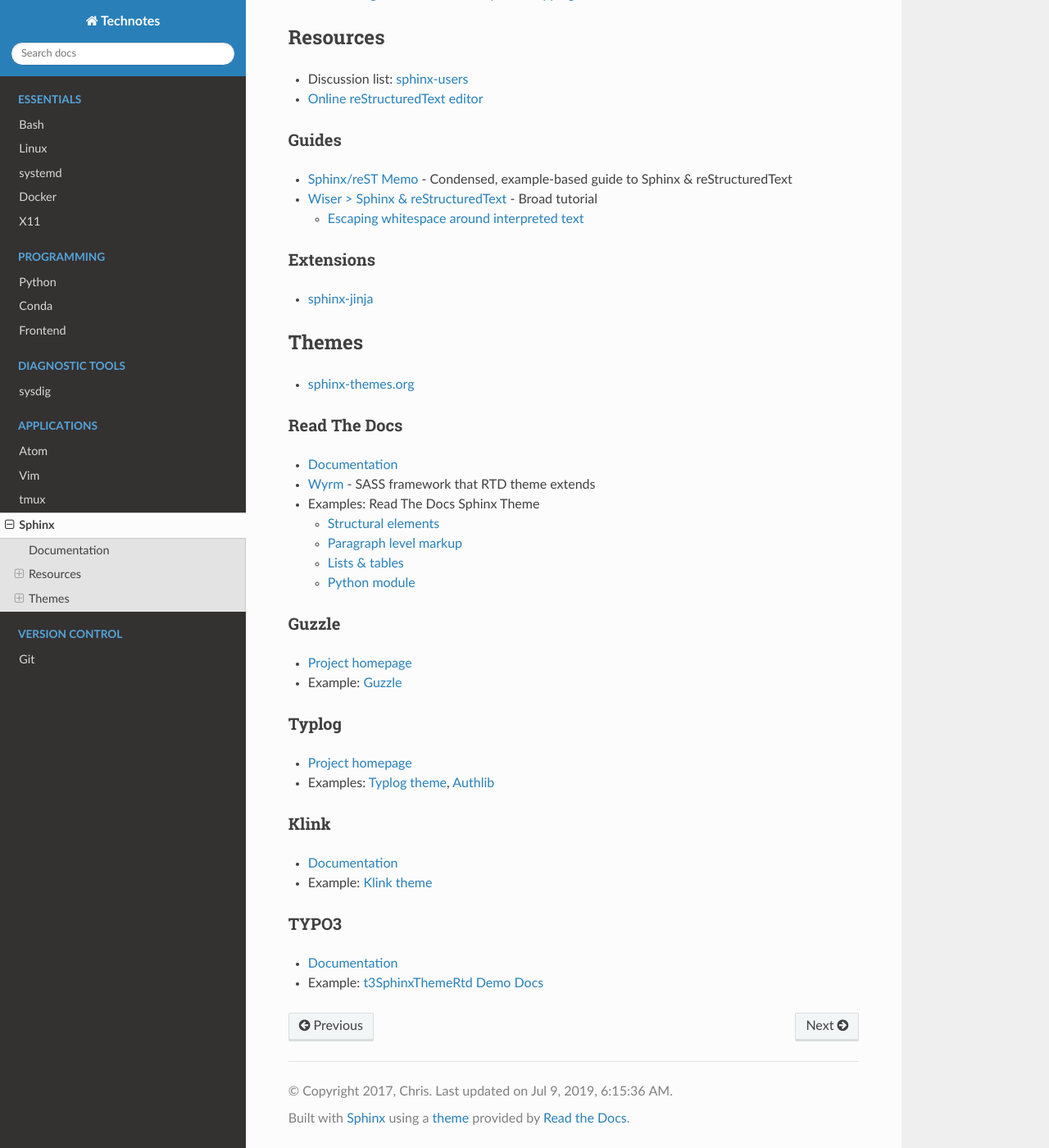
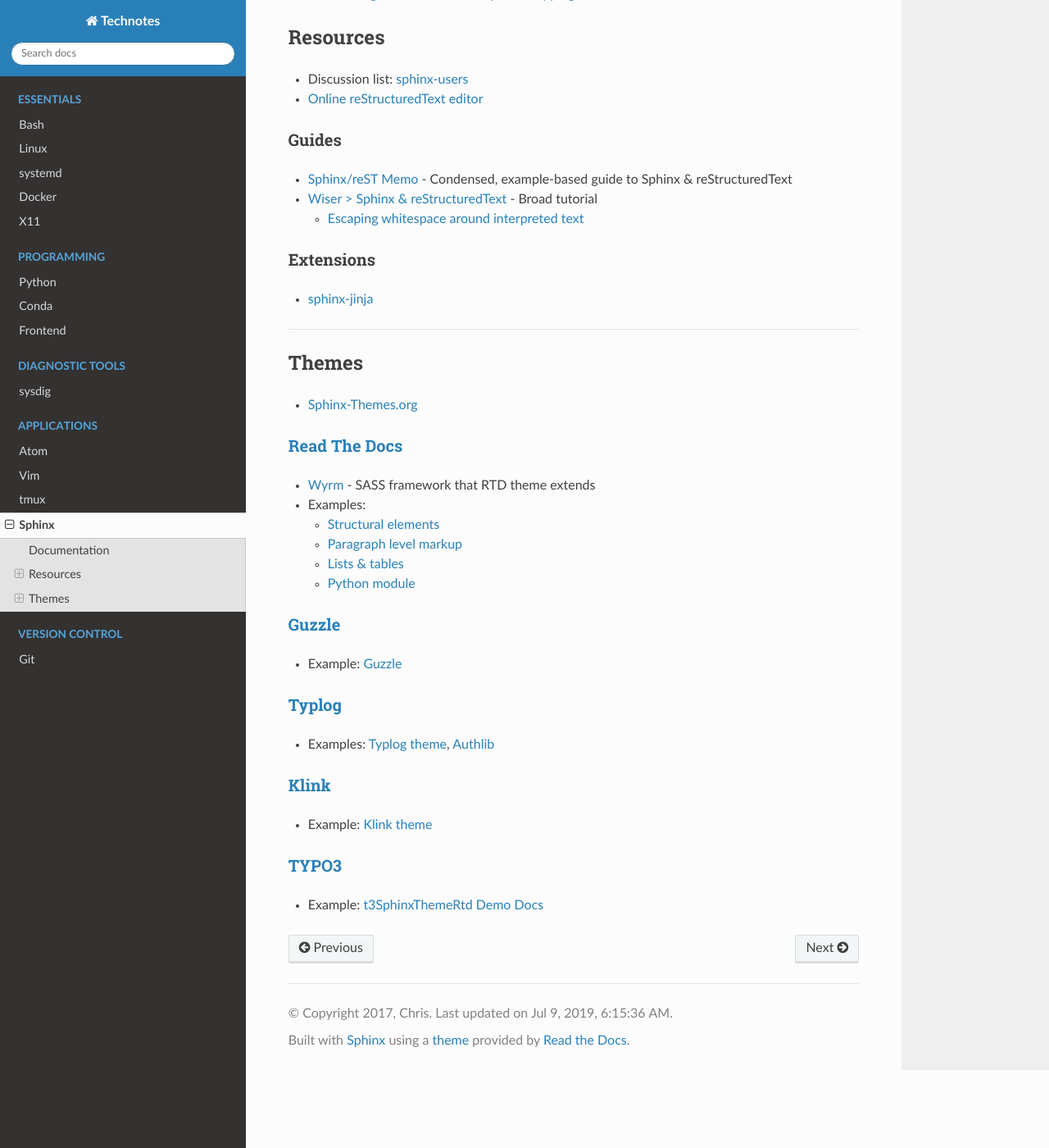
Before and after one commit to heterotopian/technotes, a Sphinx documentation site: the page built from source/sphinx.rst, in a window 1280 px wide and 1400 px high, scrolled down 307 px. Shown: the whole window at 82% size. Built offline with Sphinx 7.4.7 and the Read the Docs theme 2.0.0, drawn with Linux system fonts in a browser that asks for light colours.

Commit message:
Minor changes

```diff
--- a/source/frontend.rst
+++ b/source/frontend.rst
@@ -7,20 +7,18 @@
 Resources
 =========
 
-
 - `Web.dev <https://web.dev/>`_ -
   Guidance and tools to help web developers acheive high-performance results.
   Maintained by Google's web platform team.
 
-
 Webpack
-=======
+-------
 
 - `Using AngularJS with ES6 and Webpack <http://angular-tips.com/blog/2015/06/using-angular-1-dot-x-with-es6-and-webpack/>`_
 
 
 React
-=====
+-----
 
 - `React - Basic Theoretical Concepts <https://github.com/reactjs/react-basic>`_ -
   A React core developers explains his basic mental model of React
--- a/source/sphinx.rst
+++ b/source/sphinx.rst
@@ -41,21 +41,20 @@
 - `sphinx-jinja <https://pypi.org/project/sphinx-jinja/>`_
 
 
+,,,,,
+
 
 Themes
 ======
 
-- `sphinx-themes.org <https://sphinx-themes.org/>`_
+- `Sphinx-Themes.org <https://sphinx-themes.org/>`_
 
+`Read The Docs <http://sphinx-rtd-theme.readthedocs.io/en/latest/>`_
+--------------------------------------------------------------------
 
-
-Read The Docs
--------------
-
-- `Documentation <http://sphinx-rtd-theme.readthedocs.io/en/latest/>`_
 - `Wyrm <http://wyrmsass.org/>`_ -
   SASS framework that RTD theme extends
-- Examples: Read The Docs Sphinx Theme
+- Examples:
 
   - `Structural elements <http://sphinx-rtd-theme.readthedocs.io/en/latest/demo/structure.html>`_
   - `Paragraph level markup <http://sphinx-rtd-theme.readthedocs.io/en/latest/demo/demo.html>`_
@@ -63,34 +62,30 @@
   - `Python module <http://sphinx-rtd-theme.readthedocs.io/en/latest/demo/api.html>`_
 
 
-Guzzle
-------
+`Guzzle <https://github.com/guzzle/guzzle_sphinx_theme>`_
+---------------------------------------------------------
 
-- `Project homepage <https://github.com/guzzle/guzzle_sphinx_theme>`_
 - Example:
   `Guzzle <http://docs.guzzlephp.org/en/stable/>`_
 
 
-Typlog
-------
+`Typlog <https://github.com/typlog/sphinx-typlog-theme>`_
+---------------------------------------------------------
 
-- `Project homepage <https://github.com/typlog/sphinx-typlog-theme>`_
 - Examples:
   `Typlog theme <https://sphinx-typlog-theme.readthedocs.io/en/latest/>`_,
   `Authlib <https://docs.authlib.org/en/latest/>`_
 
 
-Klink
------
+`Klink <http://pmorissette.github.io/klink/index.html>`_
+--------------------------------------------------------
 
-- `Documentation <http://pmorissette.github.io/klink/index.html>`_
 - Example:
   `Klink theme <http://pmorissette.github.io/klink/examples.html>`_
 
 
-TYPO3
------
+`TYPO3 <https://github.com/TYPO3-Documentation/t3SphinxThemeRtd>`_
+------------------------------------------------------------------
 
-- `Documentation <https://github.com/TYPO3-Documentation/t3SphinxThemeRtd>`_
 - Example:
   `t3SphinxThemeRtd Demo Docs <https://docs.typo3.org/typo3cms/drafts/github/TYPO3-Documentation/t3SphinxThemeRtdDemoDocs/>`_
```
Also changed, not shown: source/atom.rst (+11 -30 lines), source/conda.rst (+7 -6 lines).
